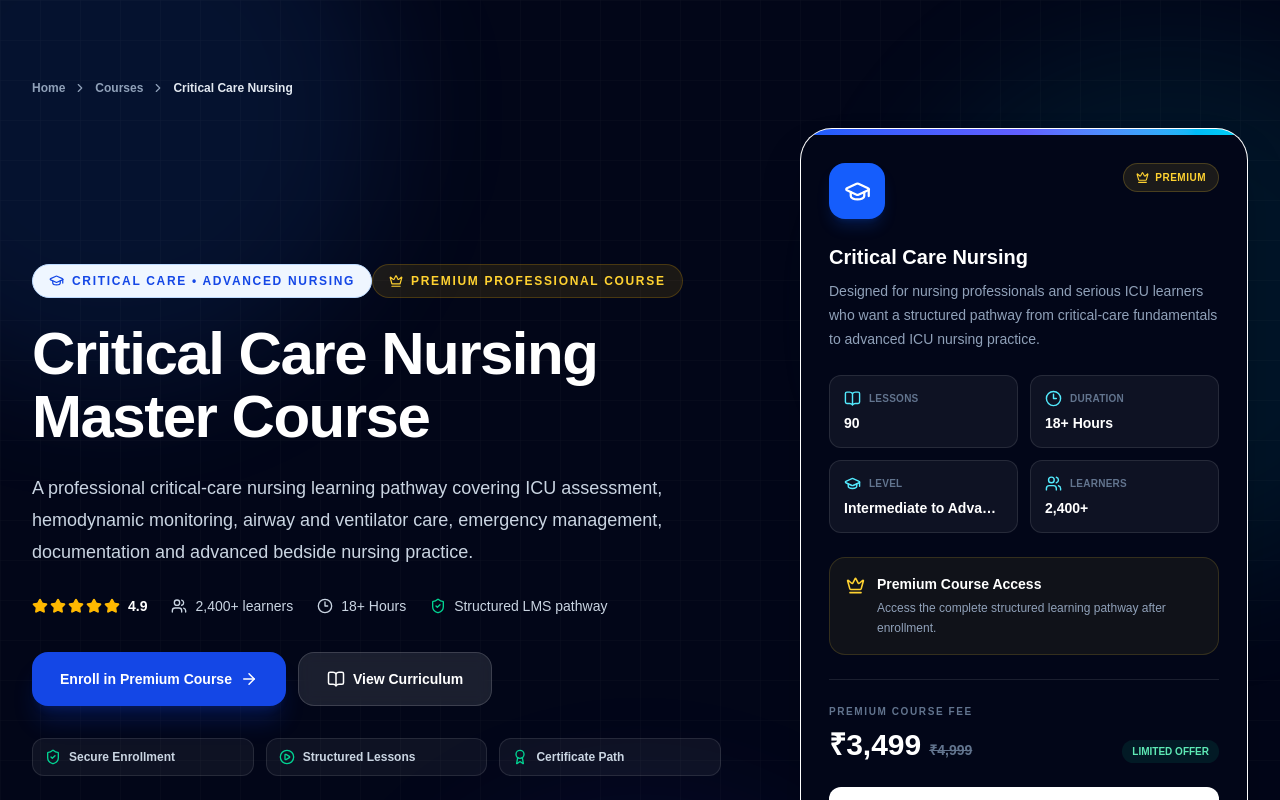
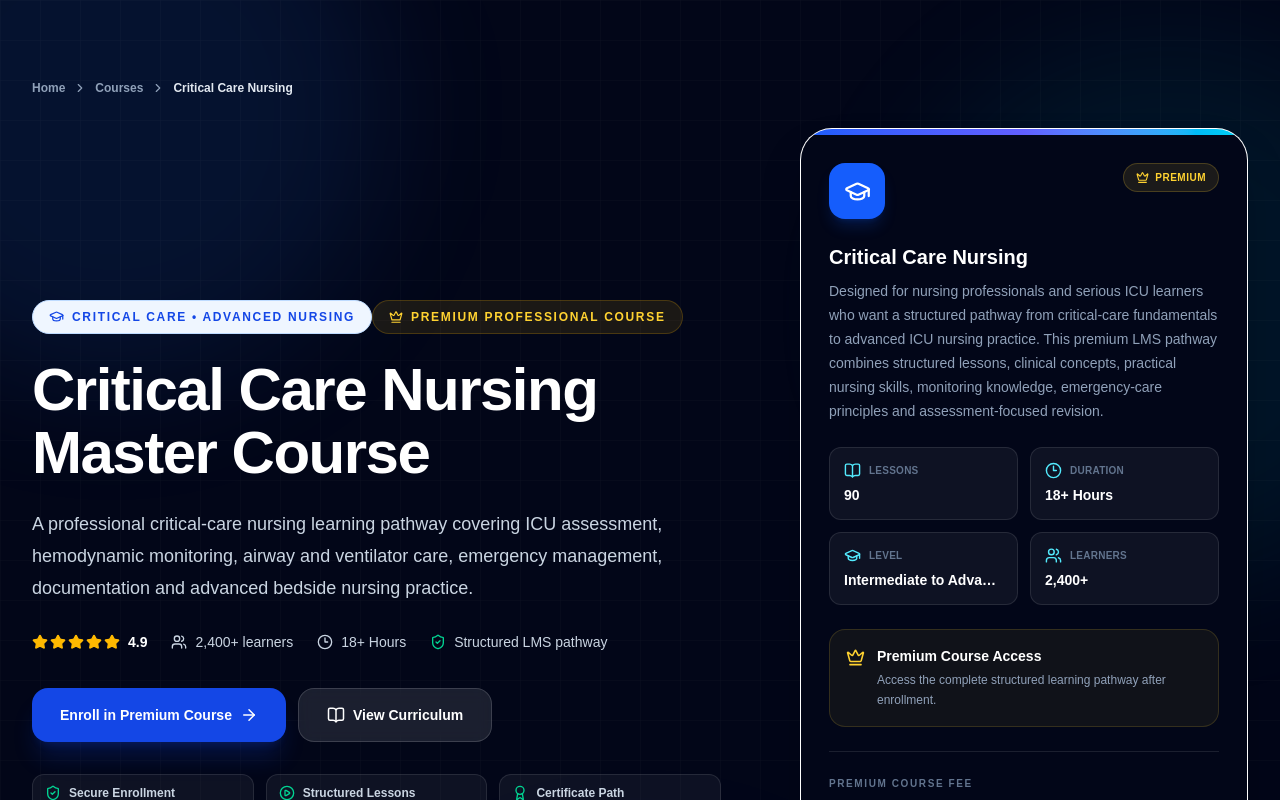
Before and after one commit to dubeyavinash557-sudo/icu-learning-portal, a Next.js app in the folder client/: page /courses/critical-care-nursing in a window 1280 px wide. Shown: the top 800 px of the page. Built offline with nearby package versions, Linux system fonts and the light colour scheme.

Commit message:
feat: upgrade critical care nursing course

```diff
--- a/client/app/courses/critical-care-nursing/page.tsx
+++ b/client/app/courses/critical-care-nursing/page.tsx
@@ -12,7 +12,7 @@ export default function CriticalCareNursingPage() {
           "A professional critical-care nursing learning pathway covering ICU assessment, hemodynamic monitoring, airway and ventilator care, emergency management, documentation and advanced bedside nursing practice.",
 
         longDescription:
-          "Designed for nursing professionals and serious ICU learners who want a structured pathway from critical-care fundamentals to advanced ICU nursing practice.",
+          "Designed for nursing professionals and serious ICU learners who want a structured pathway from critical-care fundamentals to advanced ICU nursing practice. This premium LMS pathway combines structured lessons, clinical concepts, practical nursing skills, monitoring knowledge, emergency-care principles and assessment-focused revision.",
 
         instructor: "ICU Learning Portal Faculty",
 
@@ -32,37 +32,37 @@ export default function CriticalCareNursingPage() {
           {
             title: "Critical Care Nursing Foundations",
             description:
-              "Understand ICU organization, critical-care workflow, patient safety, infection prevention and the professional role of the ICU nurse.",
+              "Build a strong foundation in ICU nursing, including ICU organization, critical-care workflow, patient safety, infection prevention, professional responsibilities and structured bedside practice.",
             lessons: 15,
           },
           {
             title: "Patient Assessment & Clinical Monitoring",
             description:
-              "Develop a systematic approach to patient assessment, vital signs, neurological assessment, fluid balance and bedside monitoring.",
+              "Develop a systematic approach to ICU patient assessment, vital signs, neurological assessment, fluid balance, respiratory observation and continuous bedside monitoring.",
             lessons: 15,
           },
           {
             title: "Hemodynamic & Advanced Monitoring",
             description:
-              "Learn the principles of invasive and non-invasive monitoring, perfusion assessment, hemodynamic parameters and clinical deterioration recognition.",
+              "Understand the principles of invasive and non-invasive monitoring, perfusion assessment, hemodynamic parameters, monitoring trends and recognition of clinical deterioration.",
             lessons: 15,
           },
           {
             title: "Airway, Ventilator & Respiratory Care",
             description:
-              "Build practical knowledge of airway management, ET-tube care, suctioning, oxygen therapy, ventilator concepts and respiratory nursing responsibilities.",
+              "Develop practical knowledge of airway management, ET-tube care, suctioning principles, oxygen therapy, ventilator concepts and essential respiratory nursing responsibilities.",
             lessons: 15,
           },
           {
             title: "Emergency & Critical Care Management",
             description:
-              "Study emergency response, shock management, code situations, emergency medications and nursing priorities during patient deterioration.",
+              "Study emergency response principles, shock recognition, code situations, emergency medications and nursing priorities during acute patient deterioration.",
             lessons: 15,
           },
           {
             title: "Advanced ICU Nursing Practice",
             description:
-              "Strengthen documentation, medication safety, multidisciplinary communication, patient-family support and professional ICU practice.",
+              "Strengthen professional ICU practice through documentation, medication safety, multidisciplinary communication, structured handover, patient-family support and advanced bedside responsibilities.",
             lessons: 15,
           },
         ],
@@ -75,16 +75,20 @@ export default function CriticalCareNursingPage() {
           "Recognize common patterns of shock, instability and clinical deterioration.",
           "Understand emergency nursing priorities during critical patient situations.",
           "Apply safe medication-administration and high-alert medication principles.",
-          "Improve ICU documentation, communication and structured handover.",
+          "Improve ICU documentation, communication and structured clinical handover.",
           "Understand infection-prevention practices relevant to critical-care nursing.",
+          "Apply structured clinical reasoning to common ICU patient scenarios.",
+          "Strengthen practical bedside nursing knowledge for critical-care environments.",
           "Prepare for ICU nursing interviews, viva discussions and professional assessments.",
         ],
 
         practicalSkills: [
           "ICU patient assessment",
-          "Vital-sign and bedside monitoring",
+          "Systematic bedside assessment",
+          "Vital-sign monitoring",
           "Neurological assessment",
           "Fluid balance monitoring",
+          "Respiratory assessment",
           "Airway and ET-tube care",
           "Suctioning principles",
           "Oxygen therapy principles",
@@ -92,23 +96,31 @@ export default function CriticalCareNursingPage() {
           "Hemodynamic monitoring concepts",
           "Central-line care principles",
           "Arterial-line monitoring",
-          "Emergency response",
+          "Emergency response principles",
           "Medication safety",
+          "High-alert medication awareness",
           "ICU documentation",
-          "Clinical handover and communication",
+          "Structured clinical handover",
+          "Multidisciplinary communication",
+          "Patient and family communication",
         ],
 
         includes: [
           "90 structured premium lessons",
-          "Critical-care nursing curriculum",
-          "Advanced ICU learning modules",
-          "Airway and ventilator learning",
+          "Complete critical-care nursing curriculum",
+          "Six structured advanced ICU learning modules",
+          "Airway and respiratory-care learning",
+          "Ventilator-care concepts",
           "Monitoring and hemodynamic concepts",
+          "Neurological and bedside assessment learning",
           "Emergency and shock-management learning",
           "Practical ICU nursing resources",
+          "Clinical documentation and handover guidance",
+          "Medication-safety learning",
           "Assessment and quiz preparation",
+          "Case-based clinical revision",
           "Lesson progress tracking",
-          "Structured completion pathway",
+          "Structured course completion pathway",
           "Certificate eligibility after course completion",
           "Premium learner access through the LMS",
         ],
```
